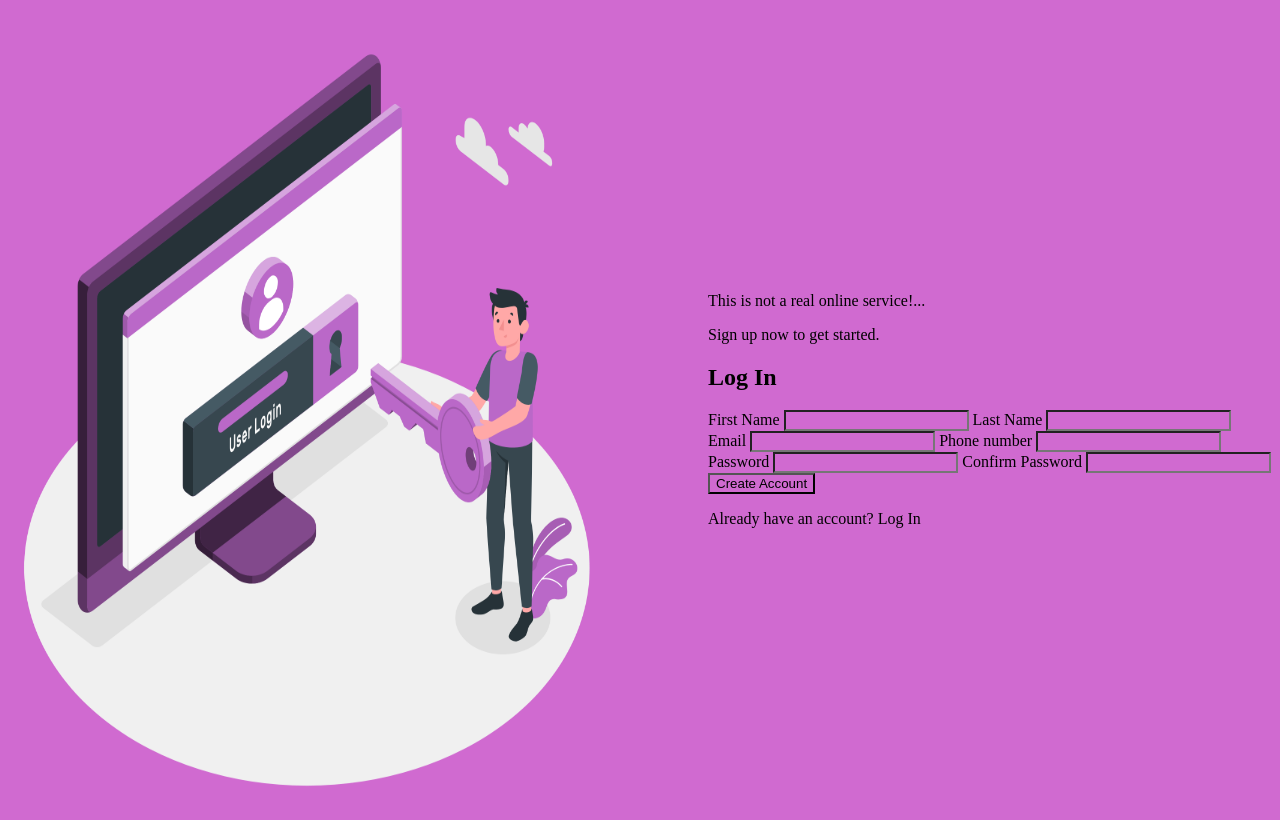
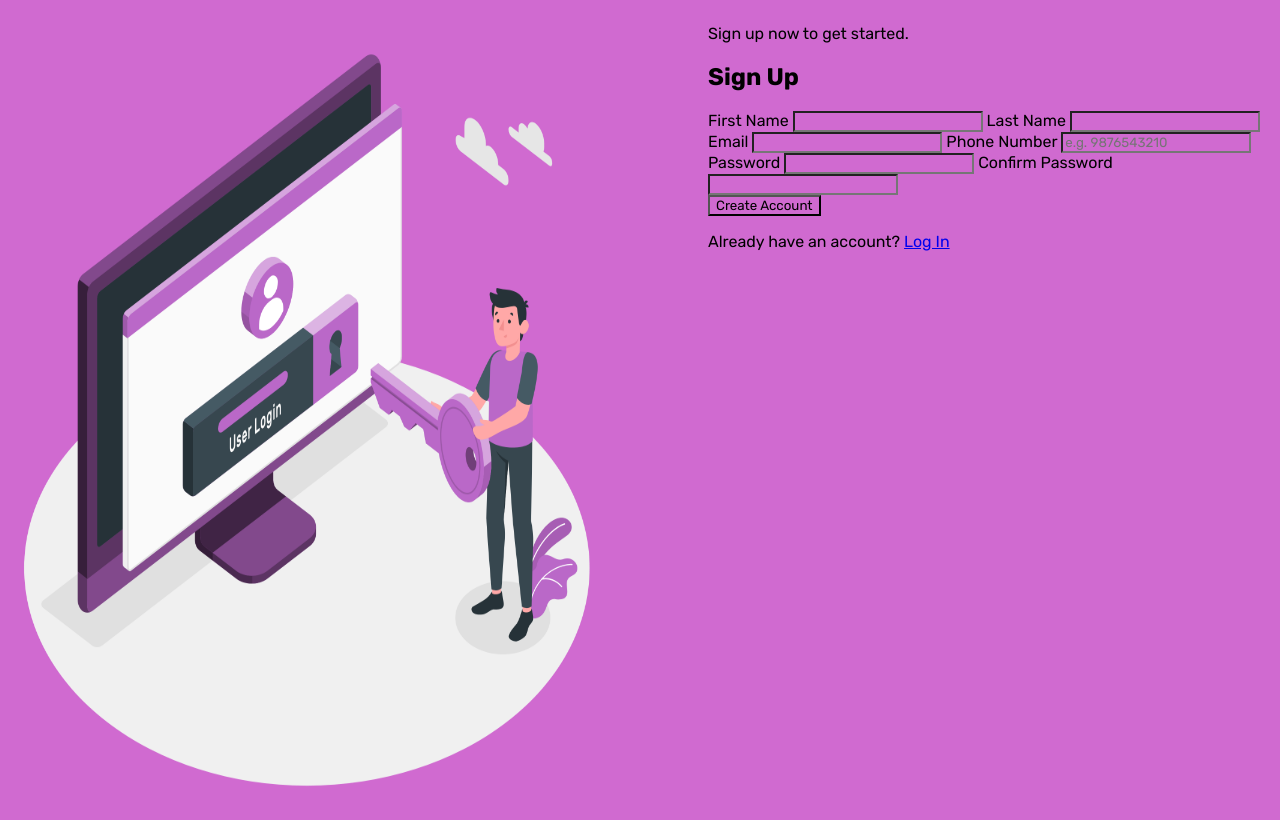
Before and after one commit to tltnsk/sign-up-page, a plain HTML site: page index.html in a window 1280 px wide. Drawn offline with Linux system fonts and the light colour scheme; a web font is replaced by a local one.

Commit message:
fix html

```diff
--- a/index.html
+++ b/index.html
@@ -1,54 +1,66 @@
 <!DOCTYPE html>
 <html lang="en">
+
 <head>
   <meta charset="UTF-8">
   <meta name="viewport" content="width=device-width, initial-scale=1.0">
   <title>Sign Up Page</title>
   <link rel="stylesheet" href="style.css" type="text/css">
+  <link rel="preconnect" href="https://fonts.googleapis.com">
+  <link rel="preconnect" href="https://fonts.gstatic.com" crossorigin>
+  <link
+    href="https://fonts.googleapis.com/css2?family=Boldonse&family=Bungee+Tint&family=Doto:wght@100..900&family=Inter:ital,opsz,wght@0,14..32,100..900;1,14..32,100..900&family=Roboto+Mono:wght@100..700&family=Roboto:ital,wght@0,100..900;1,100..900&family=Rubik:ital,wght@0,300..900;1,300..900&family=Sixtyfour+Convergence:BLED,SCAN,XELA,YELA@9,-52,-4,-47&family=Source+Code+Pro:ital,wght@0,200..900;1,200..900&display=swap"
+    rel="stylesheet">
 </head>
+
 <body>
   <div class="container">
-        <div class="image-section">
-            <img src="login-pic.png" class="login-img">
-        </div>
-        <div class="login-section">
-            <div class="intro">
-                <p>This is not a real online service!...</p>
+    <aside class="image-section">
+      <img src="login-pic.png" class="login-img" alt="Sign up visual">
+    </aside>
+    <main class="login-section">
+      <section class="intro">
         <p>Sign up now to get started.</p>
+      </section>
+
+      <form class="customer-info" action="/submit" method="post">
+        <h2>Sign Up</h2>
+
+        <div class="first-row">
+          <label for="first-name">First Name</label>
+          <input type="text" id="first-name" name="first-name" required>
+
+          <label for="last-name">Last Name</label>
+          <input type="text" id="last-name" name="last-name" required>
         </div>
 
-            <div class="customer-info">
-                <h2>Log In</h2>
-                <div class="first-row">
-                    <label name="first-name">First Name</label>
-                    <input type="text" name="first-name">
+        <div class="second-row">
+          <label for="email">Email</label>
+          <input type="email" id="email" name="email" required>
 
-                    <label name="last-name">Last Name</label>
-                    <input type="text" name="first-name">
-
-                </div>
-                <div class="second-row">
-                    <label name="email">Email</label>
-                    <input type="email" name="email">
-
-                    <label name="phone">Phone number</label>
-                    <input type="number" name="phone-number" pattern="[7-9]{1}[0-9]{9}">
-                </div>
-                <div class="third-row">
-                    <label name="password">Password</label>
-                    <input type="password" name="password">
-
-                    <label name="password-confirm">Confirm Password</label>
-                    <input type="password" name="confirm-password">
-                </div>
-            </div>
-            <div class="footer">
-                <button>Create Account</button>
-            </div>
-            <p>Already have an account? Log In</p>
+          <label for="phone-number">Phone Number</label>
+          <input type="tel" id="phone-number" name="phone-number" pattern="[0-9]{10}" placeholder="e.g. 9876543210">
         </div>
 
+        <div class="third-row">
+          <label for="password">Password</label>
+          <input type="password" id="password" name="password" required>
+
+          <label for="confirm-password">Confirm Password</label>
+          <input type="password" id="confirm-password" name="confirm-password" required>
+        </div>
+
+        <div class="footer">
+          <button type="submit">Create Account</button>
+        </div>
+      </form>
+
+      <footer>
+        <p>Already have an account? <a href="google.com">Log In</a></p>
+      </footer>
+    </main>
 
   </div>
 </body>
+
 </html>
--- a/style.css
+++ b/style.css
@@ -1,11 +1,11 @@
 * {
     background-color: rgb(208, 106, 208);
+    font-family: "Rubik", sans-serif;
 }
 
 .container {
     display: flex;
     flex-direction: row;
-    align-items: center;
     gap: 100px;
 }
 
```
Lines whose indentation alone changed are shown as unchanged.
